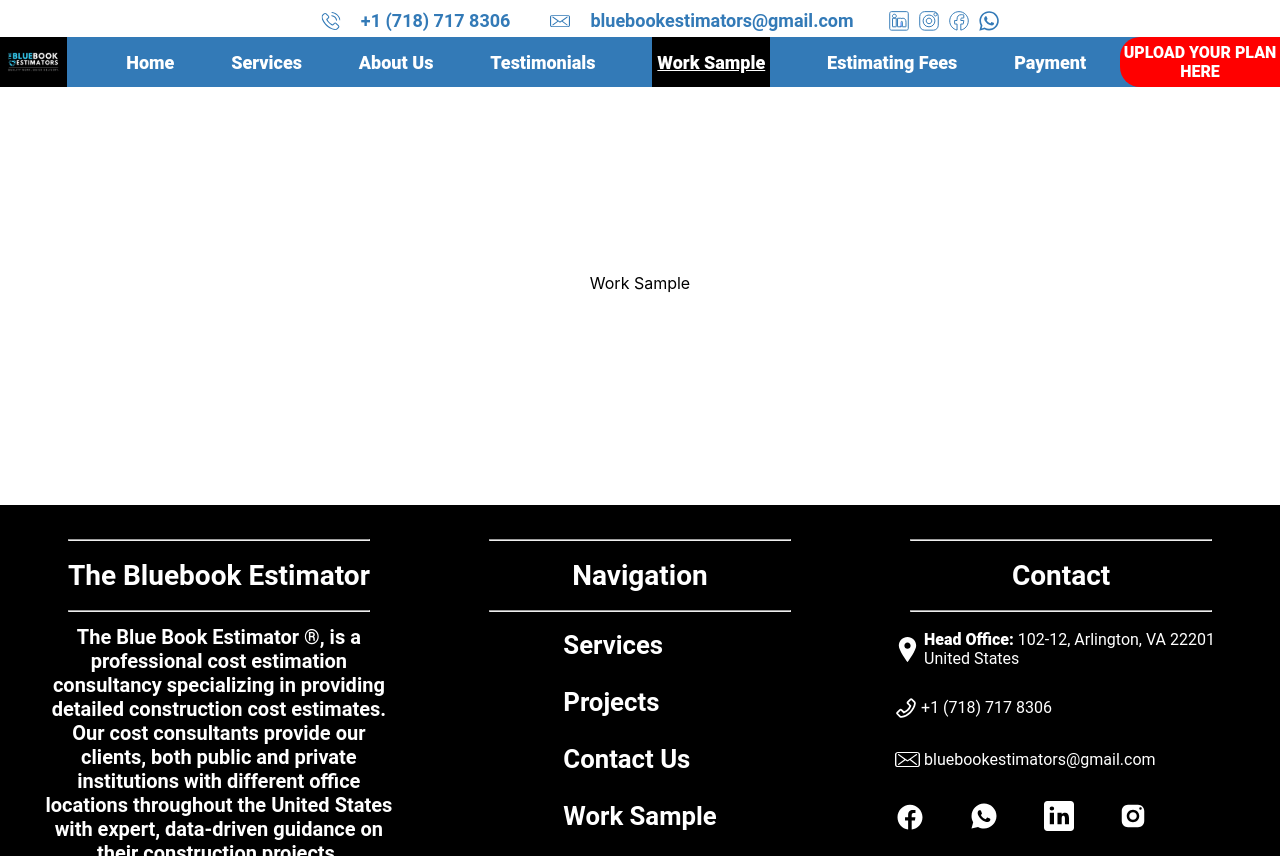
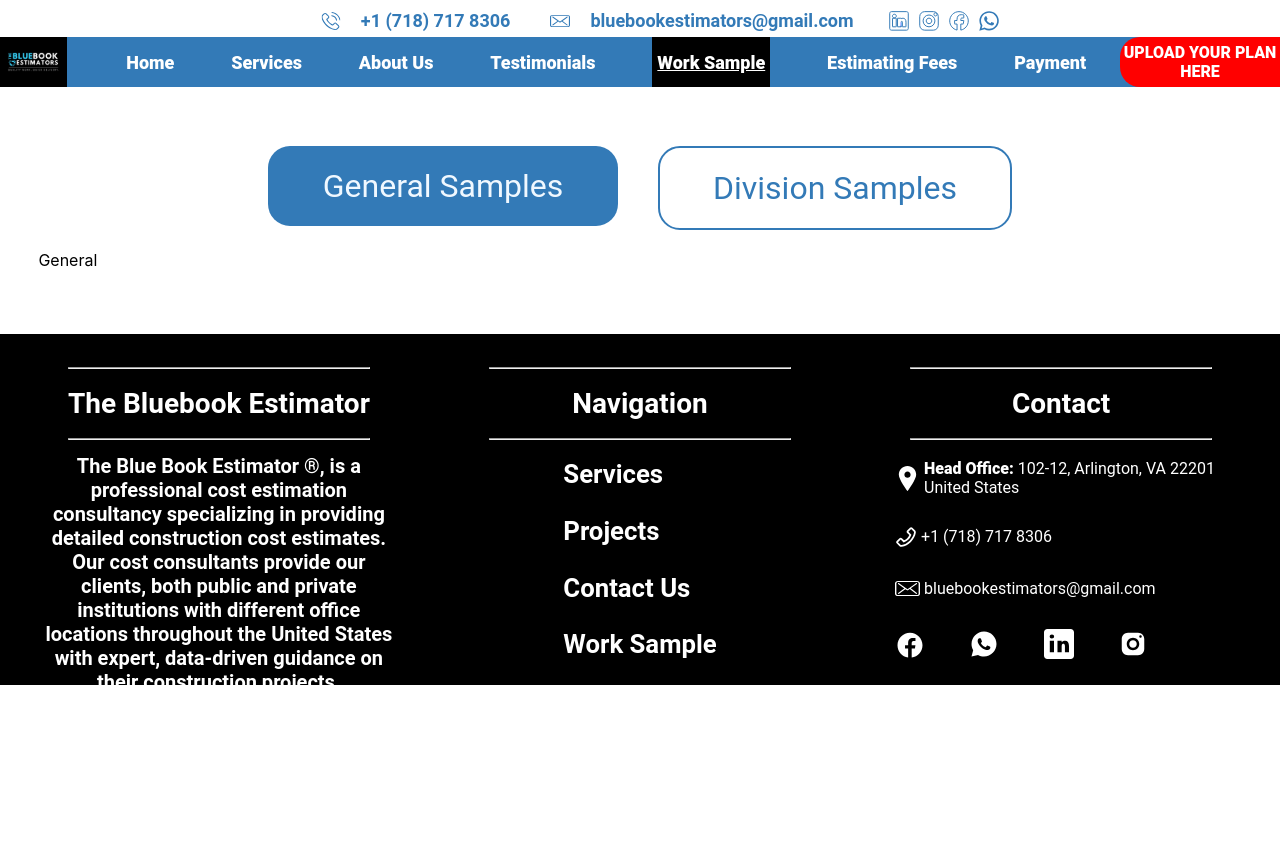
Before and after one commit to SaraKhurshid28/BlueBook, a React (Create React App) app: page /worksample in a window 1280 px wide. After the commit the page ends 800 px from the top, so only its background shows below. Built offline with nearby package versions, Linux system fonts and the light colour scheme.

Commit message:
worksample component started

```diff
--- a/src/Components/WorkSample/WorkSample.css
+++ b/src/Components/WorkSample/WorkSample.css
@@ -0,0 +1,35 @@
+.wsMainContainer{
+    padding: 3%;
+}
+
+.wsTabContainer{
+    display: flex;
+    justify-content: center;
+}
+
+.wsTabItem{
+    width: 350px;
+    height: 80px;
+    margin: 20px;
+    border-radius: 22px;
+    font-size: 32px;
+    display: flex;
+    justify-content: center;
+    align-items: center;
+    font-family: "Roboto";
+}
+
+.wsTabItemSelect
+{
+    background-color: #337ab7;
+    color: aliceblue;
+
+}
+
+.wsTabItemUnSelect
+{
+    background-color: white;
+    color: #337ab7;
+    border: 2px solid #337ab7;
+
+}
--- a/src/Components/WorkSample/WorkSample.jsx
+++ b/src/Components/WorkSample/WorkSample.jsx
@@ -1,10 +1,50 @@
+import { useState } from "react";
 import { BlueFooter } from "../CommonComponents";
 import "./WorkSample.css";
 const WorkSample = () => {
+  const [isGen, setIsGen] = useState(true);
+  const [isDiv, setIsDiv] = useState(false);
+
+  const loadDivComp = () => {
+    return <div>Division</div>;
+  };
+
+  const loadGenComp = () => {
+    return <div>General</div>;
+  };
+
   return (
     <>
-      <div className="appJustifyAlignCenterItem" style={{ height: "49vh" }}>
-        Work Sample
+      <div className="wsMainContainer">
+        <div className="wsTabContainer">
+          <div
+            className={
+              isGen
+                ? "wsTabItemSelect wsTabItem"
+                : "wsTabItemUnSelect wsTabItem"
+            }
+            onClick={() => {
+              setIsGen(!isGen);
+              setIsDiv(!isDiv);
+            }}
+          >
+            General Samples
+          </div>
+          <div
+            className={
+              isDiv
+                ? "wsTabItemSelect wsTabItem"
+                : "wsTabItemUnSelect wsTabItem"
+            }
+            onClick={() => {
+              setIsGen(!isGen);
+              setIsDiv(!isDiv);
+            }}
+          >
+            Division Samples
+          </div>
+        </div>
+        <div> {isGen ? loadGenComp() : loadDivComp()}</div>
       </div>
       <BlueFooter />
     </>
```
